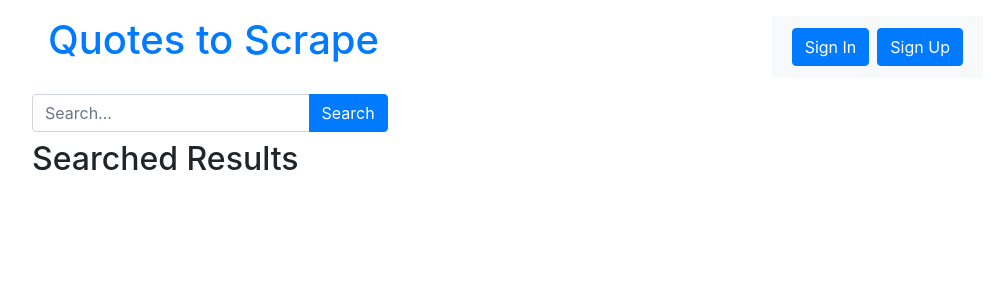
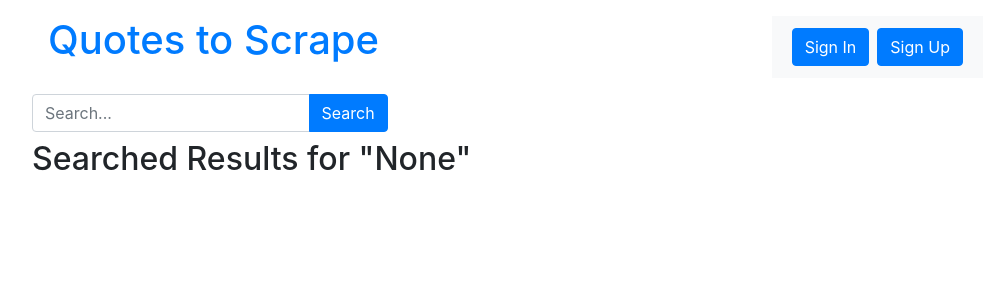
Before and after one commit to sergiokapone/goit_python_web_hw10, a Django app: page /search_results/ in a window 1280 px wide. Shown: the top 300 px of the page, without its empty margins (53-1047 px from the left). Run offline with Django 4.2, Linux system fonts and the light colour scheme; some libraries are stand-ins or nearby versions.

Commit message:
min add to search

```diff
--- a/hw10/quotes/templates/quotes/search_results.html
+++ b/hw10/quotes/templates/quotes/search_results.html
@@ -1,7 +1,7 @@
 {% extends 'quotes/base.html' %} {% load extract %} {% block content %}
 <div class="row">
   <div class="col-md-8">
-    <h2>Searched Results</h2>
+    <h2>Searched Results for "{{ query }}"</h2>
 
     {% for quote in results %}
     <div class="quote" itemscope="" itemtype="http://schema.org/CreativeWork">
```
